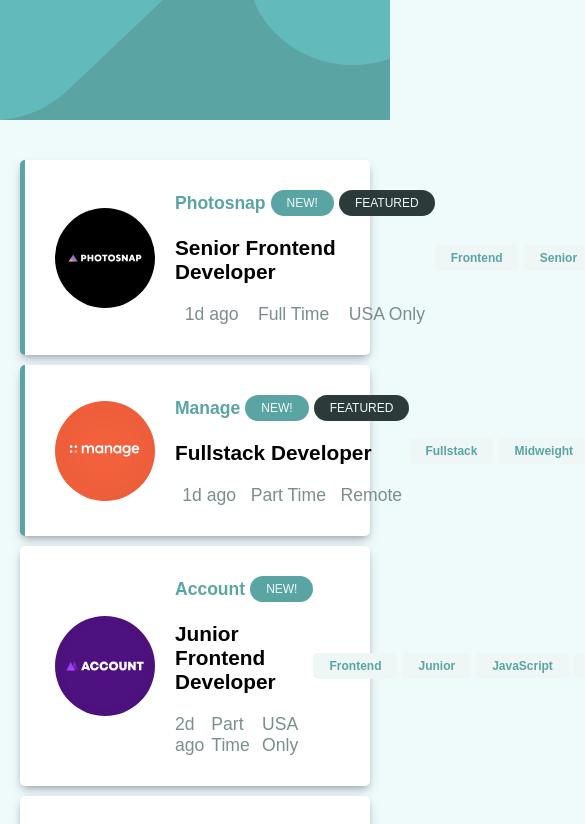
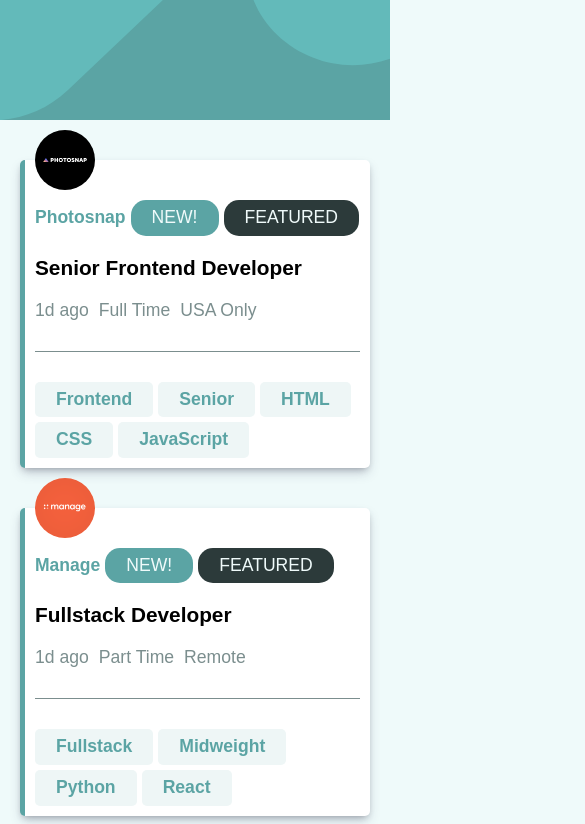
Before and after one commit to Crax88/Frontend-Mentor-job-listing, a React (Create React App) app: page / in a window 390 px wide. Shown: the top 824 px of the page, 585 px wide, since content can reach past the window. Built offline with nearby package versions, Linux system fonts and the light colour scheme; the HTML template or start-up script is replaced by a standard one.

Commit message:
Mobile styles

```diff
--- a/src/index.css
+++ b/src/index.css
@@ -172,6 +172,10 @@ body {
 
 /* Job Card */
 
+.job-card {
+  gap: 20px;
+}
+
 .job-img {
   width: 100px;
   height: 100px;
@@ -181,7 +185,6 @@ body {
   display: flex;
   flex-direction: column;
   gap: 20px;
-  margin-left: 20px;
 }
 
 .job-info_main {
@@ -207,7 +210,7 @@ body {
 .job-info_meta {
   display: flex;
   align-items: center;
-  justify-content: space-around;
+  gap: 10px;
   color: var(--grey-800);
   font-size: 1.1rem;
   font-weight: var(--fw-normal);
@@ -217,5 +220,46 @@ body {
   margin-left: auto;
   display: flex;
   align-items: center;
+  flex-wrap: wrap;
   gap: 5px;
 }
+
+
+@media(max-width: 768px) {
+  .job-card {
+    flex-direction: column;
+    align-items: baseline;
+    position: relative;
+    padding: 10px;
+    margin-bottom: 30px;
+    max-width: 100%;
+  }
+
+  .job-img {
+    width: 60px;
+    height: 60px;
+    position: absolute;
+    top: -30px;
+  }
+
+  .job-info {
+    margin-top: 30px;
+    padding-bottom: 30px;
+    border-bottom: 1px solid var(--grey-800);
+    width: -webkit-fill-available;
+  }
+
+  .job-tags {
+    margin-left: 0;
+    margin-top: 10px;
+  }
+
+  .badge {
+    font-size: 1.1rem;
+    padding: 5px;
+  }
+
+  .filter-panel button {
+    font-size: 1.1rem;
+  }
+}
```
